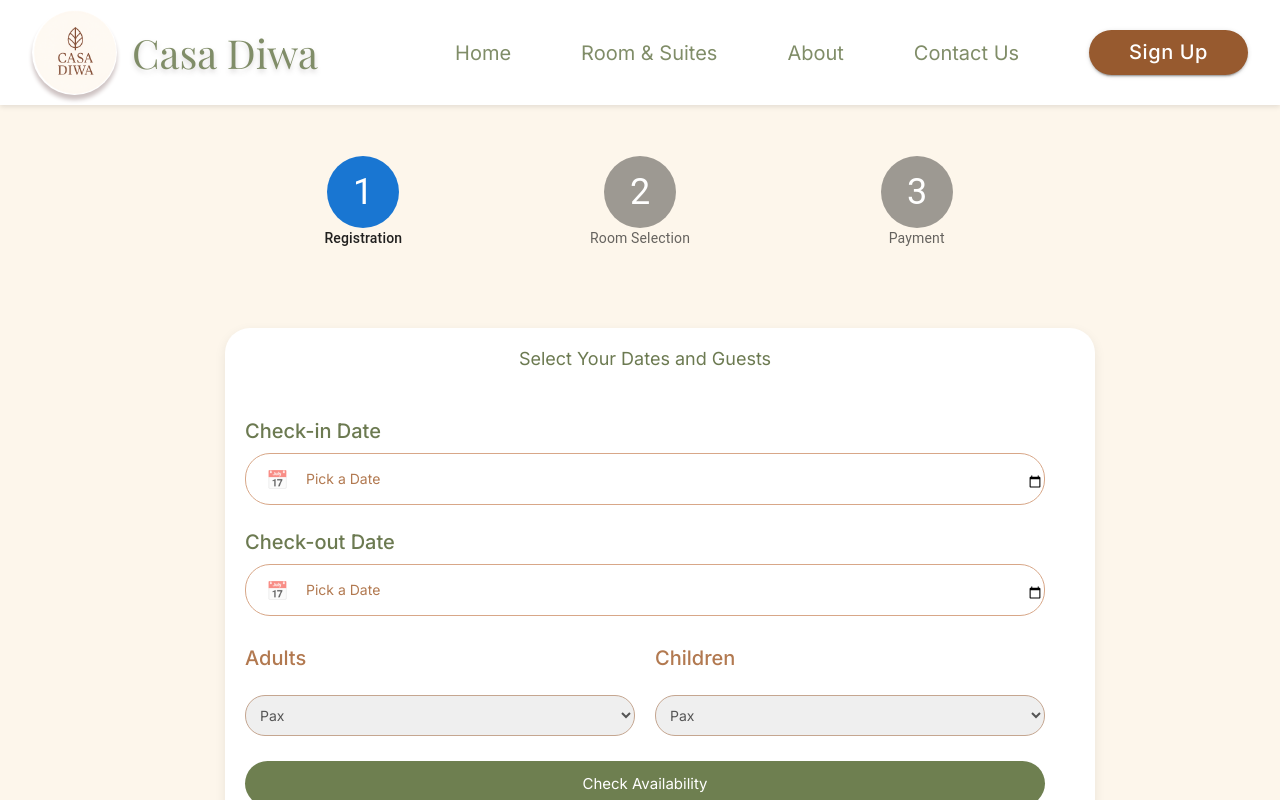
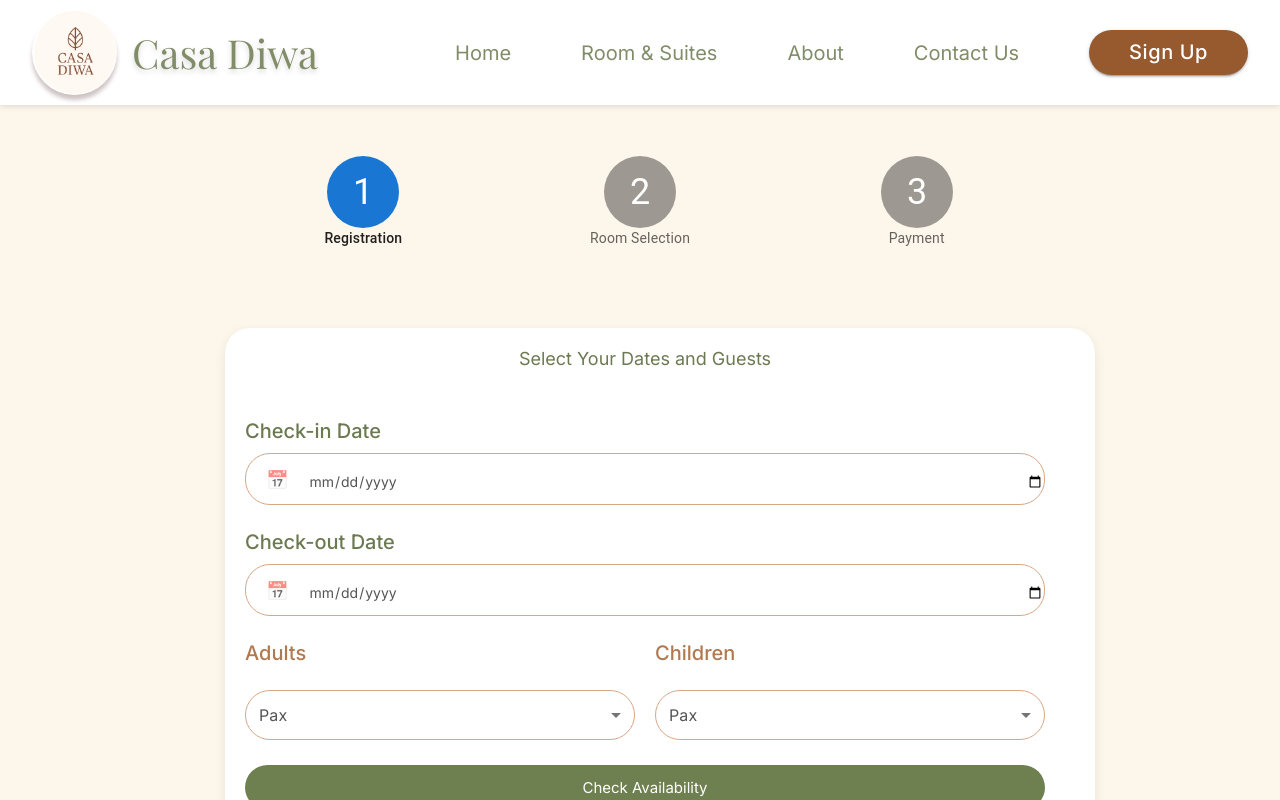
Before and after one commit to zeppyh/Hotel-Management, a React (Vite) app: page /Process in a window 1280 px wide. Shown: the top 800 px of the page. Built offline with nearby package versions, Linux system fonts and the light colour scheme; no server answers; a web font is replaced by a local one.

Commit message:
Updated Check-in

```diff
--- a/src/components/Book/BookProcess.jsx
+++ b/src/components/Book/BookProcess.jsx
@@ -1,4 +1,5 @@
 import "./book-process.css";
+import { Select, MenuItem, FormControl, InputLabel } from "@mui/material";
 import { useState } from "react";
 import Box from "@mui/material/Box";
 import Stepper from "@mui/material/Stepper";
@@ -42,31 +43,88 @@ function BookProcess() {
                 </div>
               </div>
 
+              {/* Adults + Children Row */}
               <div className="row">
                 {/* Adults */}
-                <div className="form-group half">
-                  <label className="pax-header">Adults</label>
-                  <select>
-                    <option>Pax</option>
-                    <option>1 Adult</option>
-                    <option>2 Adult</option>
-                    <option>3 Adult</option>
-                    <option>4 Adult</option>
-                    <option>5 Adult</option>
-                  </select>
+                <div className="half">
+                  <label className="dropdown-label">Adults</label>
+                  <FormControl fullWidth>
+                    <Select
+                      defaultValue=""
+                      displayEmpty
+                      sx={{
+                        borderRadius: "25px",
+                        height: "50px",
+                        textAlign: "left",
+                        "& .MuiSelect-select": {
+                          textAlign: "left",
+                          display: "flex",
+                          alignItems: "center",
+                        },
+                        "& .MuiOutlinedInput-notchedOutline": {
+                          borderColor: "#d8a788",
+                          borderRadius: "25px",
+                        },
+                      }}
+                    >
+                      <MenuItem value="">
+                        <span
+                          style={{
+                            color: "#555",
+                          }}
+                        >
+                          Pax
+                        </span>
+                      </MenuItem>
+                      <MenuItem value={1}>1 Adult</MenuItem>
+                      <MenuItem value={2}>2 Adult</MenuItem>
+                      <MenuItem value={3}>3 Adult</MenuItem>
+                      <MenuItem value={4}>4 Adult</MenuItem>
+                      <MenuItem value={5}>5 Adult</MenuItem>
+                    </Select>
+                  </FormControl>
                 </div>
 
                 {/* Children */}
-                <div className="form-group half">
-                  <label>Children</label>
-                  <select>
-                    <option>Pax</option>
-                    <option>1 Children</option>
-                    <option>2 Children</option>
-                    <option>3 Children</option>
-                    <option>4 Children</option>
-                    <option>5 Children</option>
-                  </select>
+                <div className="half">
+                  <label className="dropdown-label">Children</label>
+                  <FormControl fullWidth>
+                    <Select
+                      defaultValue=""
+                      displayEmpty
+                      sx={{
+                        borderRadius: "25px",
+                        height: "50px",
+                        textAlign: "left",
+                        "& .MuiSelect-select": {
+                          textAlign: "left",
+                          display: "flex",
+                          alignItems: "center",
+                        },
+                        "& .MuiOutlinedInput-notchedOutline": {
+                          borderColor: "#d8a788",
+                          borderRadius: "25px",
+                        },
+                      }}
+                    >
+                      <MenuItem value="">
+                        <span
+                          style={{
+                            color: "#555",
+                            display: "flex",
+                            alignItems: "baseline",
+                          }}
+                        >
+                          Pax
+                        </span>
+                      </MenuItem>
+                      <MenuItem value={1}>1 Children</MenuItem>
+                      <MenuItem value={2}>2 Children</MenuItem>
+                      <MenuItem value={3}>3 Children</MenuItem>
+                      <MenuItem value={4}>4 Children</MenuItem>
+                      <MenuItem value={5}>5 Children</MenuItem>
+                    </Select>
+                  </FormControl>
                 </div>
               </div>
 
@@ -77,10 +135,11 @@ function BookProcess() {
 
       case 1:
         return (
-          <div className="step-content">
-            <h2>Select a Room</h2>
-            <p>Room options will appear here.</p>
-            {/* Insert your room selection UI here */}
+          <div className="room-selection-wrapper">
+            <div className="room-selection-content">
+              <h2>Select a Room</h2>
+              <p>Room options will appear here.</p>
+            </div>
           </div>
         );
 
@@ -89,7 +148,6 @@ function BookProcess() {
           <div className="step-content">
             <h2>Payment</h2>
             <p>Payment form goes here.</p>
-            {/* Insert payment component here */}
           </div>
         );
 
@@ -111,11 +169,9 @@ function BookProcess() {
           ))}
         </Stepper>
 
-        {/* Step Content Card */}
         <div className="book-step-card">
           {renderStepContent(activeStep)}
 
-          {/* Navigation Buttons */}
           <Stack
             direction="row"
             spacing={2}
@@ -129,6 +185,7 @@ function BookProcess() {
             >
               Back
             </Button>
+
             {!isLastStep ? (
               <Button variant="contained" onClick={handleNext}>
                 Next
--- a/src/components/Book/book-process.css
+++ b/src/components/Book/book-process.css
@@ -67,12 +67,22 @@
   opacity: 0.6;
 }
 
+.dropdown-label {
+  font-weight: 500;
+  font-size: 20px;
+  color: #6c7a51;
+  margin-top: 20px;
+  margin-bottom: 10px;
+  display: block;
+  text-align: left;
+}
+
 select {
   width: 100%;
-  padding: 10px;
+  padding: 15px;
   font-size: 14px;
   text-align: baseline;
-  border-radius: 20px;
+  border-radius: 25px;
   border: 1px solid #c5a690;
   outline: none;
   color: #555;
@@ -114,7 +124,6 @@ select {
 }
 
 .MuiStepLabel-iconContainer {
-  border-radius: 100%;
   transform: scale(3);
 }
 
@@ -132,24 +141,6 @@ select {
   text-align: center;
 }
 
-.input-box {
-  position: relative;
+.MuiOutlinedInput-root {
+  background: transparent !important;
 }
-
-.input-box input[type="date"]::-webkit-datetime-edit {
-  color: transparent;
-}
-
-.input-box input[type="date"]::before {
-  content: "Pick a Date";
-  position: absolute;
-  left: 60px;
-  top: 16px;
-  pointer-events: none;
-}
-
-/* When a date is selected, hide the fake placeholder */
-.input-box input[type="date"]:valid::before {
-  content: "Pick a Date";
-  color: #b27950;
-}
```
